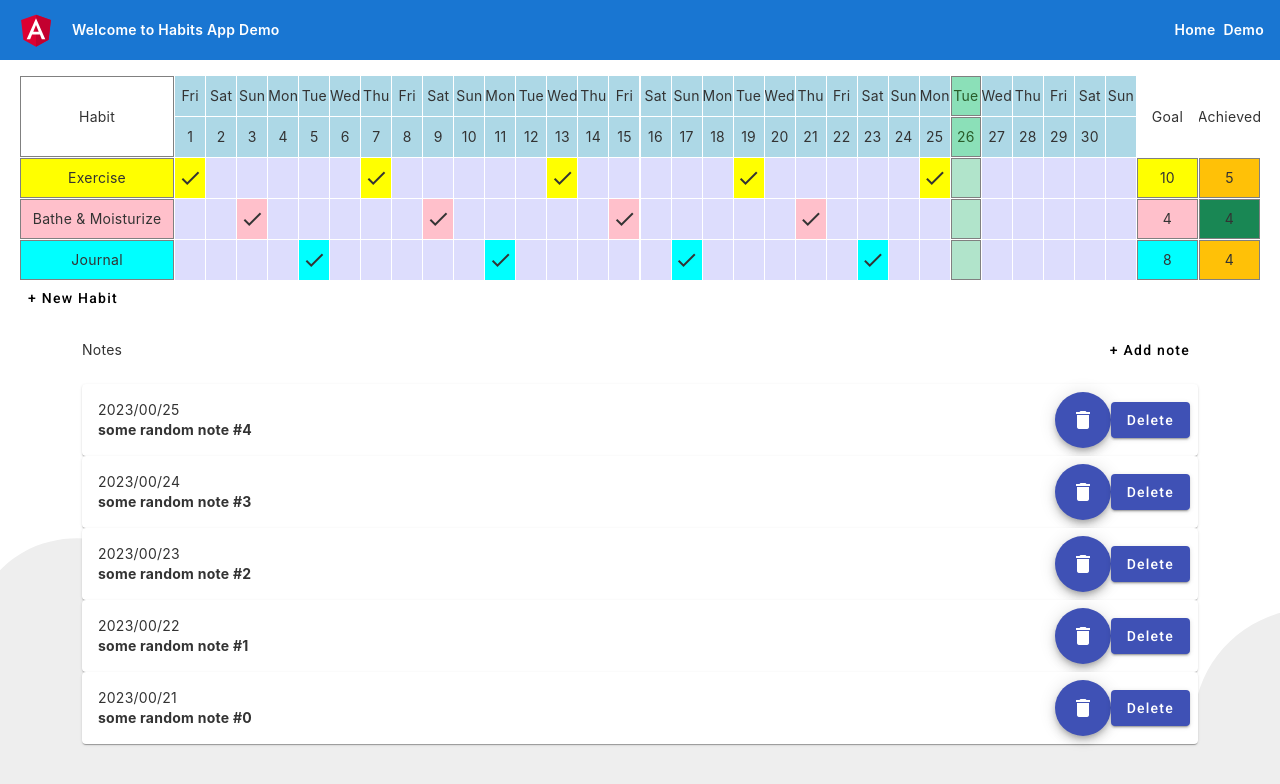
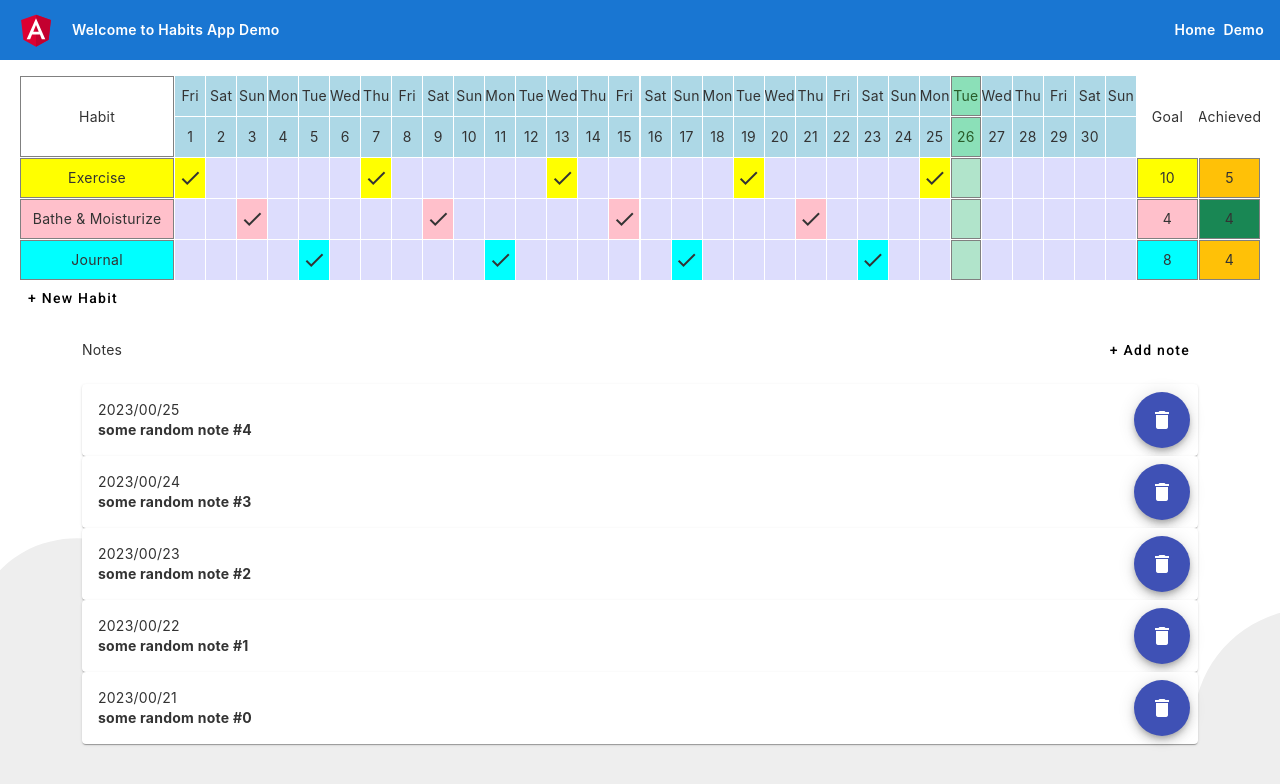
Before and after one commit to serg0307/habbits-app, an Angular app: page / in a window 1280 px wide. Shown: the top 784 px of the page. Built offline with nearby package versions, Linux system fonts and the light colour scheme.

Commit message:
removed old button

```diff
--- a/src/app/modules/notes/components/note-list/note-list.component.html
+++ b/src/app/modules/notes/components/note-list/note-list.component.html
@@ -9,10 +9,10 @@
 
 
     <mat-card-actions>
-      <button mat-fab color="primary" aria-label="Example icon button with a delete icon">
+      <button mat-fab color="primary" aria-label="Example icon button with a delete icon" (click)="delete(item)">
         <mat-icon>delete</mat-icon>
       </button>
-      <button mat-raised-button color="primary" (click)="delete(item)">Delete</button>
+
     </mat-card-actions>
   </mat-card>
 </div>
```
